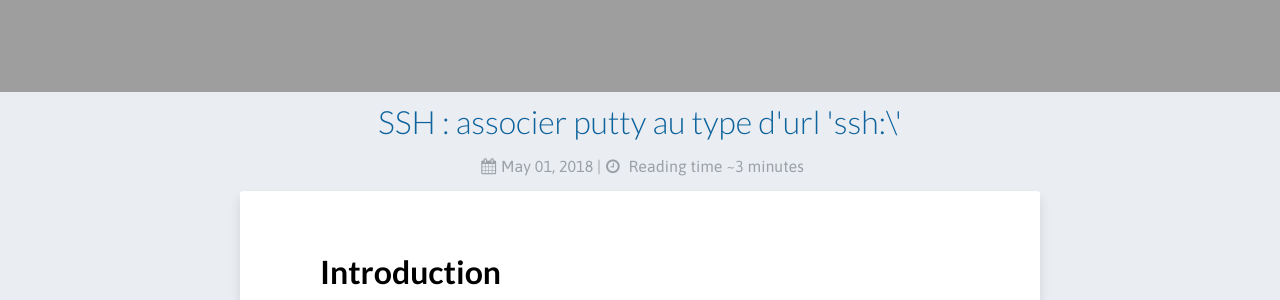
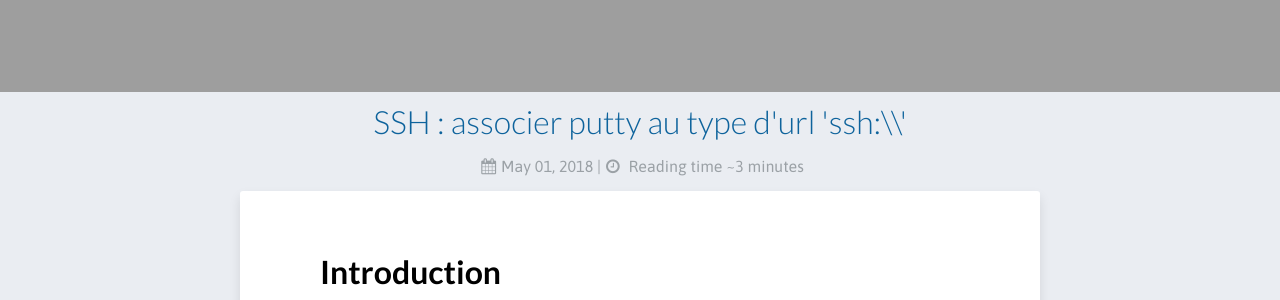
Before and after one commit to christophekumor/christophekumor.github.io, a Jekyll site: the page built from _posts/2018/2018-05-01-AssociateSSH.md, in a window 1280 px wide and 900 px high, scrolled down 710 px. Shown: the part 158-458 px from the top of the window. Built offline with Jekyll 4.4.1, drawn with Linux system fonts in a browser that asks for light colours; nearby versions of some CDN libraries; comment, search, counter and statistics services are not loaded.

```diff
--- a/_posts/2018/2018-05-01-AssociateSSH.md
+++ b/_posts/2018/2018-05-01-AssociateSSH.md
@@ -1,6 +1,6 @@
 ---
 layout : post
-title: "SSH : associer putty au type d'url 'ssh:\\'"
+title: "SSH : associer putty au type d'url 'ssh:\\\\'"
 description: "Outil de configuration de windows et lanceur de putty"
 permalink:
 tags:
```
